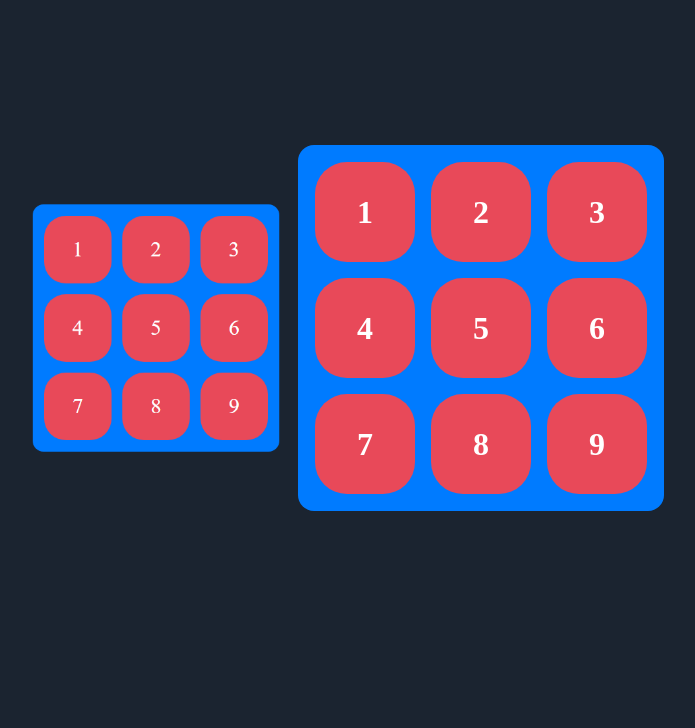
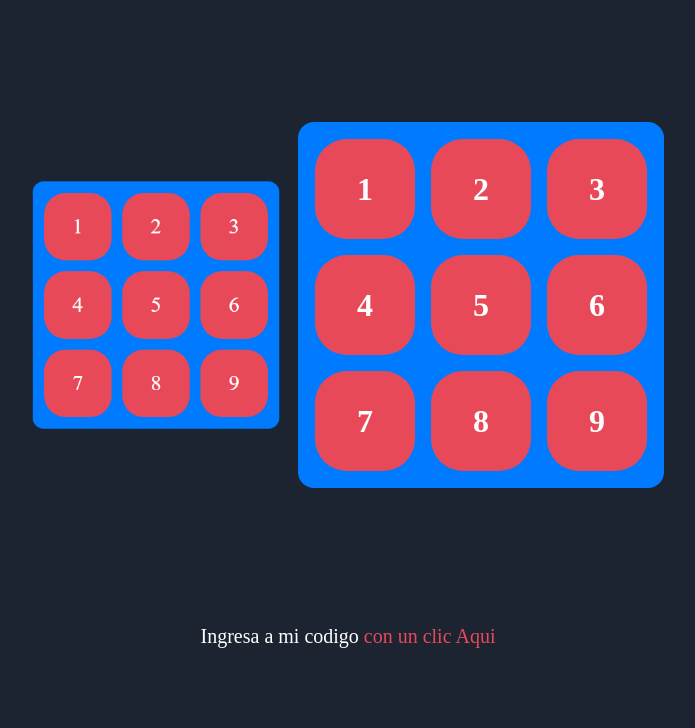
Before and after one commit to HeriEspinosa/repo_aprendiendoGrid_1, a plain HTML site: page index.html in a window 1280 px wide. Shown: the part 72-800 px from the top of the page, without its empty margins (292-987 px from the left). Drawn offline with Linux system fonts and the light colour scheme.

Commit message:
add link github

```diff
--- a/index.html
+++ b/index.html
@@ -10,6 +10,7 @@
 </head>
 
 <body>
+  <h1>Practice with Grid #1</h1>
   <main>
     <img src="img.png" alt="respuesta">
     <div class="container_table">
@@ -24,6 +25,7 @@
       <div><strong>6</strong></div>
     </div>
   </main>
+  <footer>Ingresa a mi codigo<a href="https://github.com/HeriEspinosa/repo_aprendiendoGrid_1.git" target="_blank"> con un clic Aqui</a></footer>
 </body>
 
 </html>
--- a/style.css
+++ b/style.css
@@ -10,12 +10,29 @@
   box-sizing: border-box;
 }
 
+body {
+  background-color: var(--bg);
+  color: #fff;
+  display: flex;
+  flex-direction: column;
+  align-items: center;
+  margin-top: 20px;
+}
+
+footer {
+  font-size: 20px;
+}
+
+footer a {
+  text-decoration: none;
+  color: #e84959;
+}
+
 main {
   display: flex;
   justify-content: center;
   align-items: center;
-  min-height: 100vh;
-  background-color: var(--bg);
+  min-height: 80vh;
   color: #fff;
   gap: 1em;
 }
@@ -47,6 +64,10 @@ main > img {
   display: flex;
   justify-content: center;
   align-items: center;
+}
+
+footer {
+
 }
 
 @media (max-width: 600px) {
```
